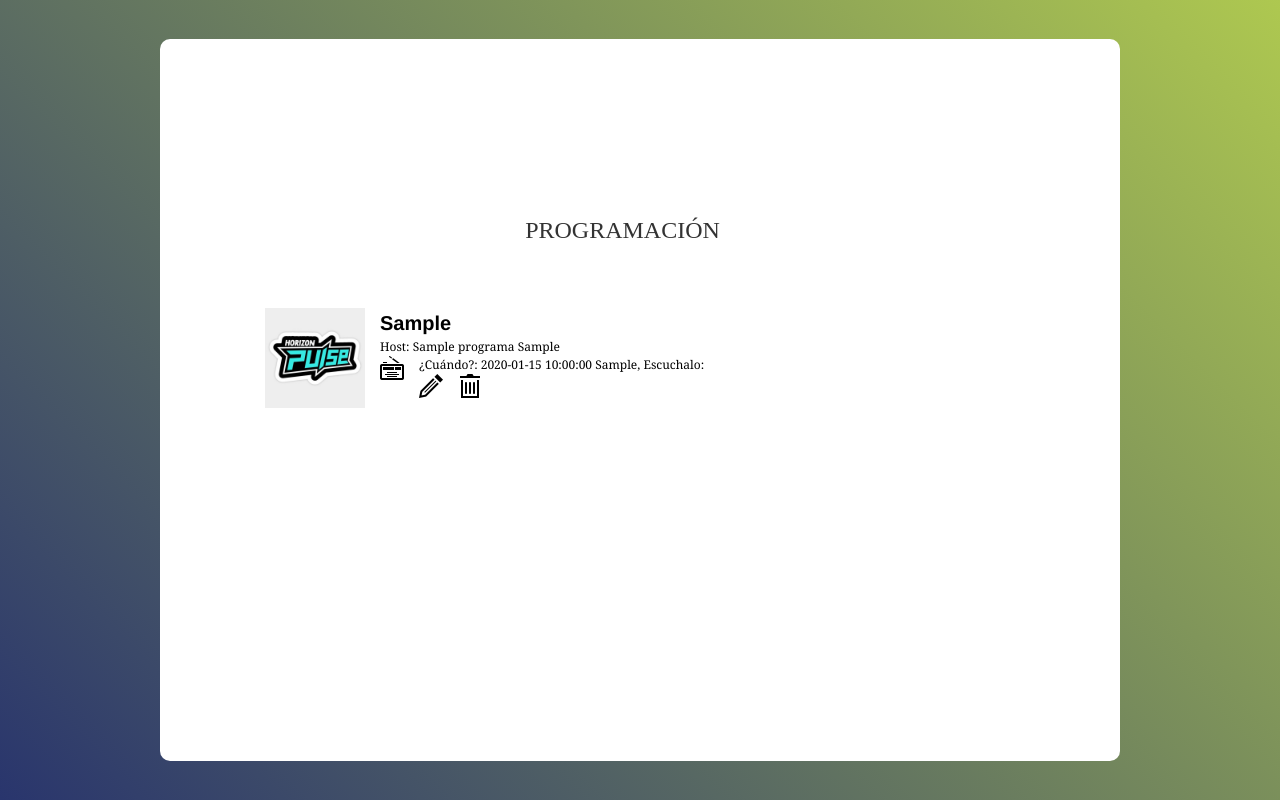
After one commit to unir-ingsoft/ccs_proyecto, a PHP site: template app/views/programacion.phtml in a window 1280 px wide. The commit adds this page. Run offline with PHP 8.4, Linux system fonts and the light colour scheme; the template is opened without the code that fills it: most values are stand-ins (such as "Sample title", 1, 10 or a date in 2020).

Commit message:
Programacion screen

```diff
--- a/app/views/css/estilo.css
+++ b/app/views/css/estilo.css
@@ -197,3 +197,32 @@ button:hover {
     color: red;
     font-weight: bold;
 }
+
+/*list*/
+ul {
+    list-style-type: none;
+    width: 500px;
+  }
+
+  h3 {
+    font: bold 20px/1.5 Helvetica, Verdana, sans-serif;
+  }
+
+  li img {
+    float: left;
+    margin: 0 15px 0 0;
+  }
+
+  li p {
+    font: 200 12px/1.5 Georgia, Times New Roman, serif;
+  }
+
+  li {
+    padding: 10px;
+    overflow: auto;
+  }
+
+  li:hover {
+    background: #eee;
+    cursor: pointer;
+  }
--- a/app/views/index.phtml
+++ b/app/views/index.phtml
@@ -10,7 +10,9 @@
          <div class="login-general">
             <div class="login-screen">
                <div class="login100-pic js-tilt" data-tilt>
-                  <img src="http://kornmexico.com/unirlab02/app/views/css/img/img-01.png">
+                  <a href="http://kornmexico.com/unirlab02/v1/index.php/programa/get/0">
+                     <img src="http://kornmexico.com/unirlab02/app/views/css/img/programacion.jpg">
+                  </a>
                </div>
                <form action="http://kornmexico.com/unirlab02/v1/index.php/user/login" method="POST" class="login-form validate-form">
                   <span class="titulo">
--- /dev/null
+++ b/app/views/programacion.phtml
@@ -0,0 +1,63 @@
+<html>
+    <head>
+        <title>Programación - Pulse by Horizon Festival</title>
+        <meta charset="UTF-8">
+	    <meta name="viewport" content="width=device-width, initial-scale=1">
+        <link rel="stylesheet" type="text/css" href="http://kornmexico.com/unirlab02/app/views/css/estilo.css">
+   </head>
+   <body>
+        <div class="contenedor">
+            <div class="login-general">
+                <div class="login-screen">
+                    <span class="titulo">PROGRAMACIÓN</span>
+                    <div>
+                        <ul>
+                            <?php foreach ($programas as $programa): ?>
+                            <li>
+                                <img width="100" height="100" src="http://kornmexico.com/unirlab02/app/views/css/img/logo.jpg" />
+                                <h3><?=$programa["cTema"] ?></h3>
+                                <p>Host: <?=$programa["cNombre"]." ".$programa["cApellido"] ?></p>
+                                <p>¿Cuándo?: <?=$programa["dFecha"]." ".$programa["cHora"] ?>,
+                                    Escuchalo: <a href="<?=$programa["cUrl"] ?>" target="_blank" ><img src="http://kornmexico.com/unirlab02/app/views/css/img/radio.png"></a>
+                                </p>
+                                <p>
+                                    <img src="http://kornmexico.com/unirlab02/app/views/css/img/edit.png">
+                                    <img src="http://kornmexico.com/unirlab02/app/views/css/img/delete.png">
+                                </p>
+                            </li>
+                            <?php endforeach; ?>
+                        </ul>
+                    </div>
+                    <div style="visibility: hidden">
+                        <form action="http://kornmexico.com/unirlab02/v1/index.php/programa/update" method="POST" class="login-form validate-form">
+                            <div class="wrapper-inputs validate-input" data-validate = "Este campo es obligatorio">
+                                <input class="input" type="text" maxlength="150" name="tema" placeholder="Tema del programa" required>
+                            </div>
+                            <div class="wrapper-inputs validate-input" data-validate = "Este campo es obligatorio">
+                                <input class="input" type="url" maxlength="150" name="url" placeholder="Url al programa" required>
+                            </div>
+                            <div class="wrapper-inputs validate-input" data-validate = "La fecha es obligatoria">
+                                <input class="input" type="date" name="fecha" placeholder="Fecha" required>
+                            </div>
+                            <div class="wrapper-inputs validate-input" data-validate = "El horario es obligatorio">
+                                <input class="input" type="time" name="hora" placeholder="Hora" required>
+                            </div>
+                            <div class="container-login-btn">
+                                <button class="login-btn">
+                                    Registrar programa
+                                </button>
+                            </div>
+                        </form>
+                    </div>
+                        <!--<div class="text-center p-t-136">
+                           <a class="txt2" href="controller.php?action=ex">
+                              Salir
+                              <i class="fa fa-long-arrow-right m-l-5" aria-hidden="true"></i>
+                           </a>
+                        </div>-->
+
+                </div>
+            </div>
+        </div>
+    </body>
+</html>
--- a/app/views/registro.phtml
+++ b/app/views/registro.phtml
@@ -1,6 +1,6 @@
 <html>
    <head>
-      <title>Registro en Pulse by Horizon</title>
+      <title>Registro - Pulse by Horizon Festival</title>
       <meta charset="UTF-8">
 	   <meta name="viewport" content="width=device-width, initial-scale=1">
       <link rel="stylesheet" type="text/css" href="http://kornmexico.com/unirlab02/app/views/css/estilo.css">
--- a/src/dependencies.php
+++ b/src/dependencies.php
@@ -18,7 +18,7 @@ $container['logger'] = function ($c) {
     return $logger;
 };
 
-/*$container['tokenAuth'] = function ($c) {
-	//Token validations ese
-	return new Controllers\Auth\tokenAuth;
+/*$container['sessionAuth'] = function ($c) {
+	//session validations
+	return new Controllers\Auth\sessionAuth;
 };*/
```
Also changed, not shown: app/controller/ProgramaController.php (added, +72 -0 lines), app/model/Programa.php (added, +83 -0 lines), app/views/alta_programa.phtml (+31 -2 lines), src/middleware.php (+8 -2 lines), app/views/css/img/delete.png (added), app/views/css/img/edit.png (added), app/views/css/img/maxresdefault.jpg (added), app/views/css/img/prog_list.jpg (added), app/views/css/img/programacion.jpg (added), app/views/css/img/radio.png (added).
